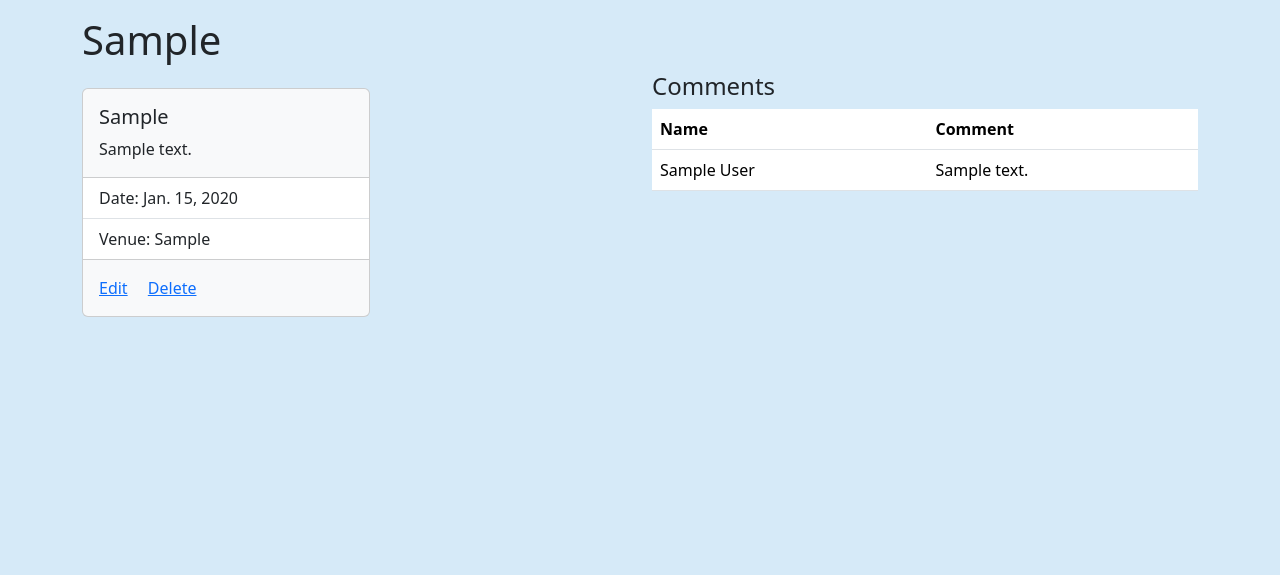
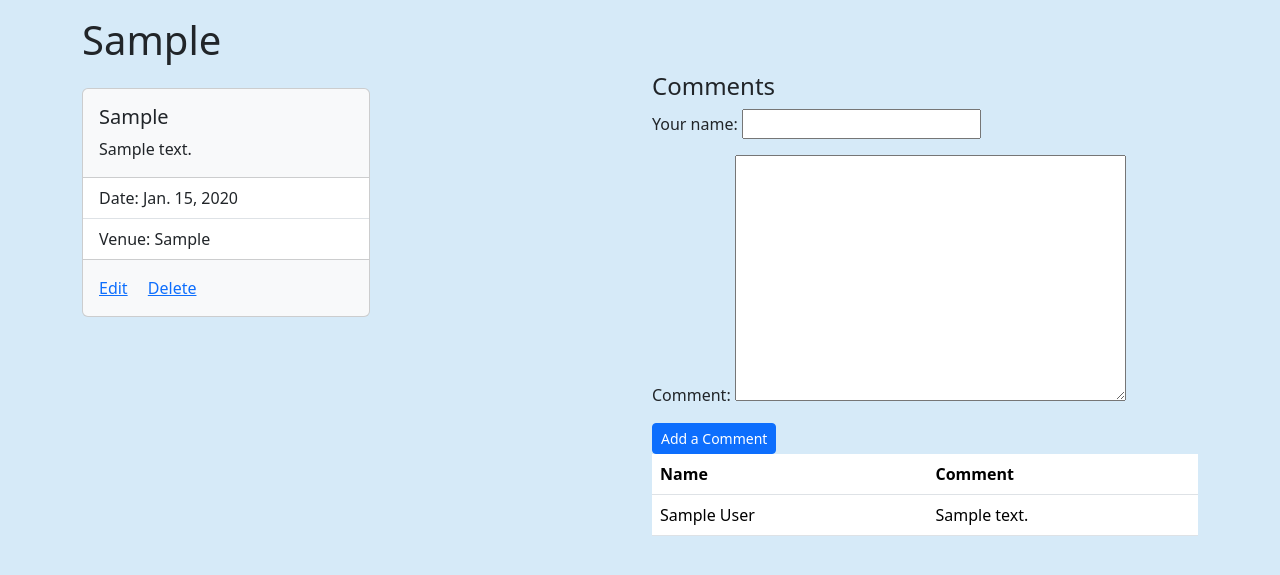
Before and after one commit to tpett20/ticket_stub_collector, a Django app: page /tickets/1/ in a window 1280 px wide. Shown: the part 72-647 px from the top of the page. Run offline with Django 4.2, Linux system fonts and the light colour scheme; tables that the repository leaves empty hold one stand-in row (values such as "Sample post").

Commit message:
add comment form functionality to ticket detail page

```diff
--- /dev/null
+++ b/main_app/forms.py
@@ -0,0 +1,7 @@
+from django.forms import ModelForm
+from .models import Comment
+
+class CommentForm(ModelForm):
+    class Meta:
+        model = Comment
+        fields = ['author', 'content']
--- a/main_app/templates/tickets/detail.html
+++ b/main_app/templates/tickets/detail.html
@@ -22,6 +22,11 @@
     </div>
     <div class="col">
         <h4>Comments</h4>
+        <form action="{% url 'add_comment' ticket.id %}" method="POST">
+            {% csrf_token %}
+            {{ comment_form.as_p }}
+            <button type="submit" class="btn btn-primary btn-sm">Add a Comment</button>
+        </form>
         <table class="table">
             <thead>
                 <tr>
--- a/main_app/urls.py
+++ b/main_app/urls.py
@@ -7,5 +7,6 @@ urlpatterns = [
     path('tickets/<int:ticket_id>/', views.tickets_detail, name='detail'),
     path('tickets/create/', views.TicketCreate.as_view(), name='tickets_create'),
     path('tickets/<int:pk>/update/', views.TicketUpdate.as_view(), name='tickets_update'),
-    path('tickets/<int:pk>/delete/', views.TicketDelete.as_view(), name='tickets_delete')
+    path('tickets/<int:pk>/delete/', views.TicketDelete.as_view(), name='tickets_delete'),
+    path('tickets/<int:ticket_id>/add_comment/', views.add_comment, name='add_comment')
 ]
--- a/main_app/views.py
+++ b/main_app/views.py
@@ -1,6 +1,7 @@
-from django.shortcuts import render
+from django.shortcuts import render, redirect
 from django.views.generic.edit import CreateView, UpdateView, DeleteView
 from .models import Ticket
+from .forms import CommentForm
 
 # Create your views here.
 def about(request):
@@ -14,9 +15,19 @@ def tickets_index(request):
 
 def tickets_detail(request, ticket_id):
     ticket = Ticket.objects.get(id=ticket_id)
+    comment_form = CommentForm()
     return render(request, 'tickets/detail.html', {
-        'ticket': ticket
+        'ticket': ticket,
+        'comment_form': comment_form
     })
+
+def add_comment(request, ticket_id):
+    form = CommentForm(request.POST)
+    if form.is_valid():
+        new_comment = form.save(commit=False)
+        new_comment.ticket_id = ticket_id
+        new_comment.save()
+    return redirect('detail', ticket_id=ticket_id)
 
 class TicketCreate(CreateView):
     model = Ticket
```
